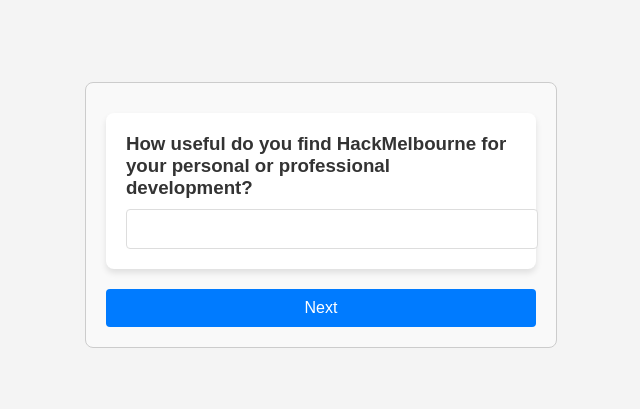
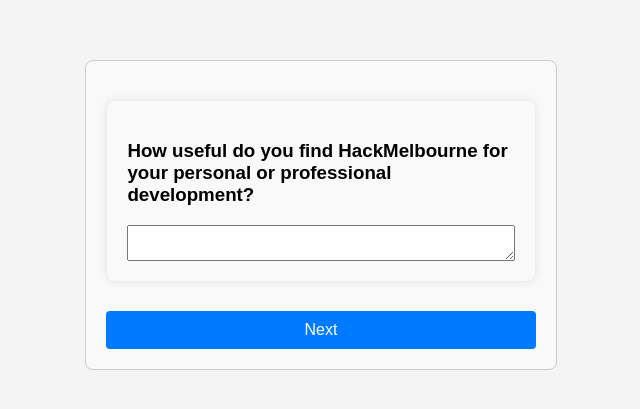
Before and after one commit to harry-breslin/justcalledbingusbingus, a React (Create React App) app: page /feedback-form in a window 1280 px wide. Shown: the part 185-594 px from the top of the page, without its empty margins (319-959 px from the left). Built offline with nearby package versions, Linux system fonts and the light colour scheme.

Commit message:
updaet question.cs s

```diff
--- a/src/components/Question.css
+++ b/src/components/Question.css
@@ -1,21 +1,50 @@
-/* src/components/Question.css */
+/* Question.css */
 .question-container {
-    background-color: #fff;
+  margin: 20px auto;
   padding: 20px;
-    margin: 10px 0;
-    box-shadow: 0 4px 6px rgba(0, 0, 0, 0.1);
+  width: 90%;
+  max-width: 800px;
+  background-color: #f9f9f9;
   border-radius: 8px;
+  box-shadow: 0 0 10px rgba(0, 0, 0, 0.1);
+  display: flex;
+  flex-direction: column;
 }
 
-  .question-container h3 {
-    margin: 0 0 10px;
-    color: #333;
+.question-text {
+  font-size: 4em;
+  margin-bottom: 10px;
 }
 
-  .question-container input {
-    width: 100%;
-    padding: 10px;
-    border: 1px solid #ddd;
+.answer-input {
+  padding: 15px;
+  font-size: 20em;
+  border: 1px solid #ccc;
   border-radius: 4px;
-    font-size: 16px;
+  width: calc(100% - 22px); /* Adjust width to avoid overflow */
+  box-sizing: border-box;
+  margin-right: 10px; /* Add some margin to the right */
+  height: 120px; /* Increase height for larger textarea */
+  resize: none; /* Prevent resizing */
 }
+
+.question-buttons {
+  margin-top: 20px;
+  display: flex;
+  justify-content: flex-end;
+}
+
+.question-buttons button {
+  padding: 10px 20px;
+  font-size: 1em;
+  border: none;
+  border-radius: 4px;
+  background-color: #007bff;
+  color: white;
+  cursor: pointer;
+  transition: background-color 0.3s;
+}
+
+.question-buttons button:hover {
+  background-color: #0056b3;
+}
--- a/src/components/Question.js
+++ b/src/components/Question.js
@@ -12,7 +12,7 @@
   return (
     <div className="question-container">
       <h3>{question.text}</h3>
-      <input
+      <textarea
         type="text"
 		id="amongus"
         //value={answer}
```
Lines whose indentation alone changed are shown as unchanged.
